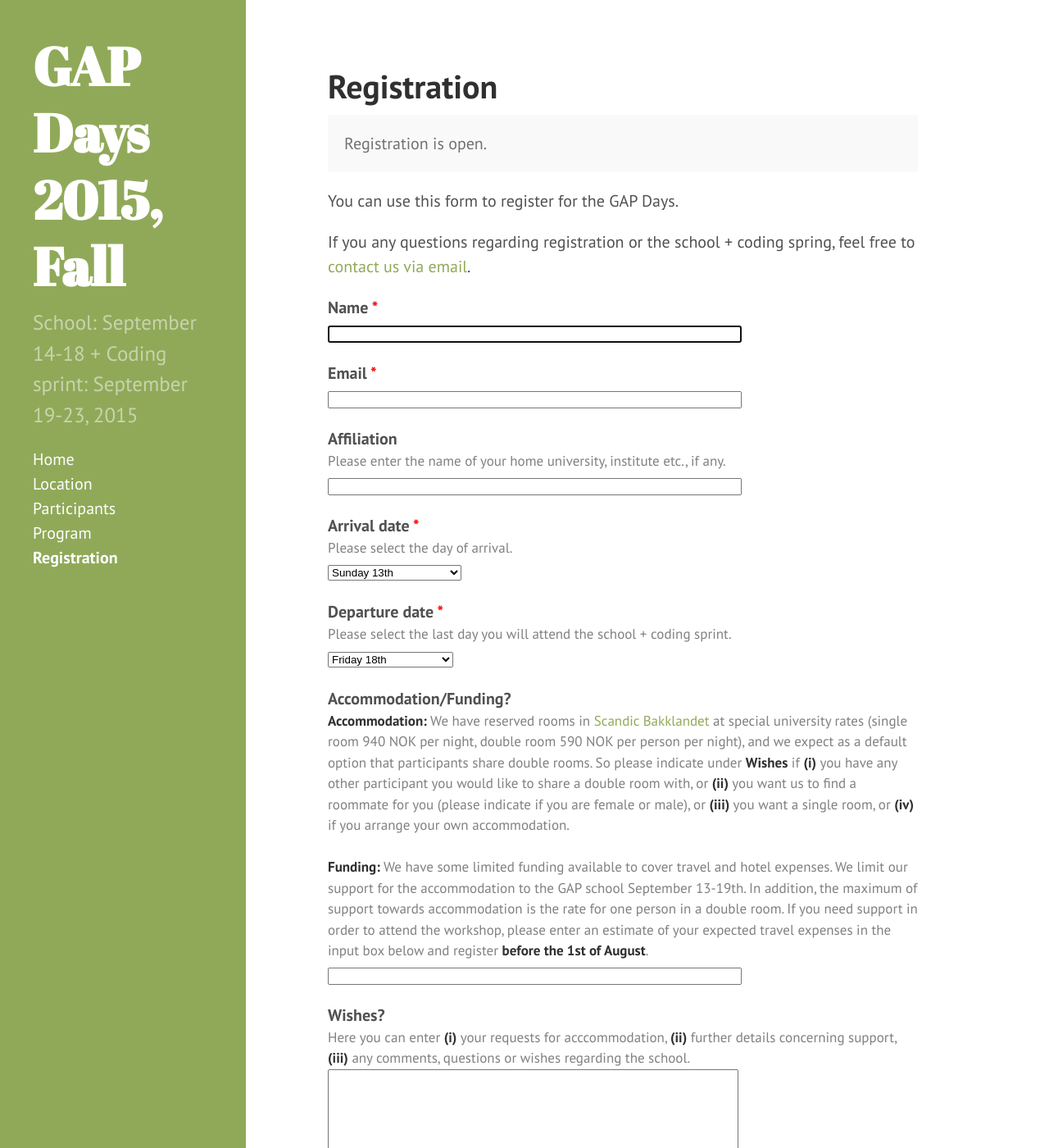
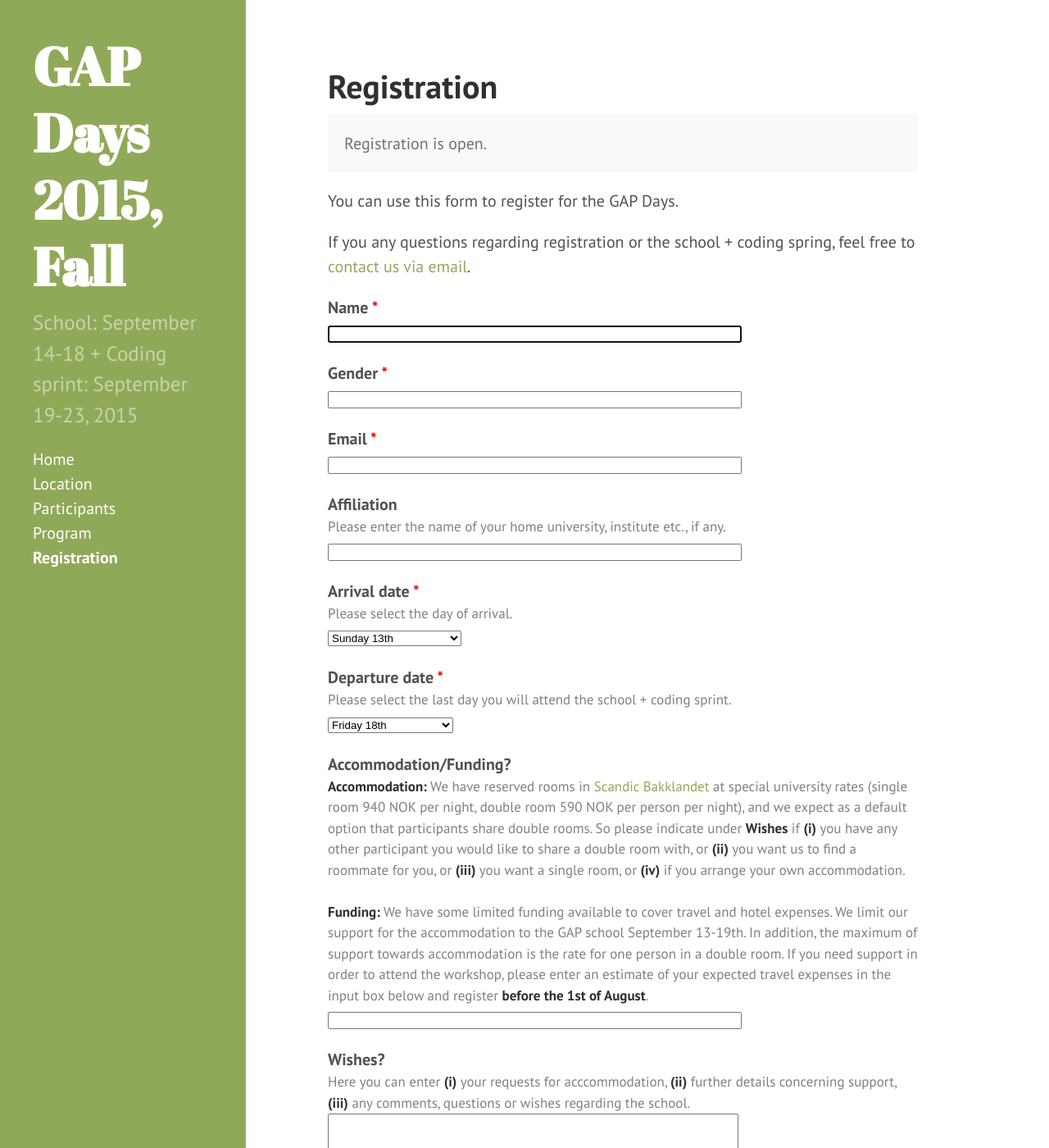
Before and after one commit to gapdays/gapdays2015-fall, a Jekyll site: the page built from registration.html, in a window 1280 px wide and 1400 px high. Shown: the whole window at 82% size. Built offline with Jekyll 4.4.1, drawn with Linux system fonts in a browser that asks for light colours; Markdown is read by kramdown in place of the engine named in the settings.

Commit message:
Gender field

```diff
--- a/registration.html
+++ b/registration.html
@@ -38,6 +38,13 @@ regarding registration or the school + coding spring, feel free to
       document.getElementById("q").focus();
     }
   </script>
+</div>
+
+<div class="form-field">
+  <div class="form-field-title">
+    <label for="email">Gender <span class="form-field-req">*</span></label>
+  </div>
+  <input type="email" size="60" maxlength="80" name="Gender" required />
 </div>
 
 <div class="form-field">
@@ -110,8 +117,7 @@ regarding registration or the school + coding spring, feel free to
     share double rooms.  So please indicate under
     <strong>Wishes</strong> if <strong>(i)</strong> you have any other
     participant you would like to share a double room with, or
-    <strong>(ii)</strong> you want us to find a roommate for you
-    (please indicate if you are female or male), or
+    <strong>(ii)</strong> you want us to find a roommate for you, or
     <strong>(iii)</strong> you want a single room, or
     <strong>(iv)</strong> if you arrange your own accommodation.<br><br>
 
```
